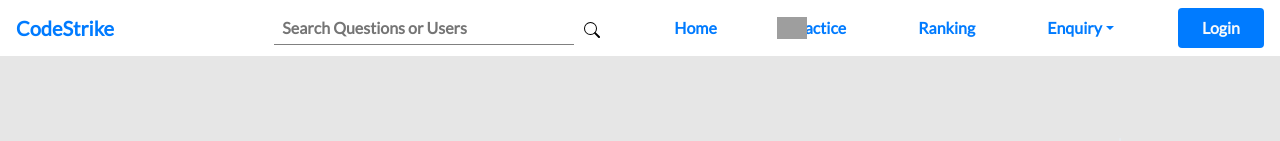
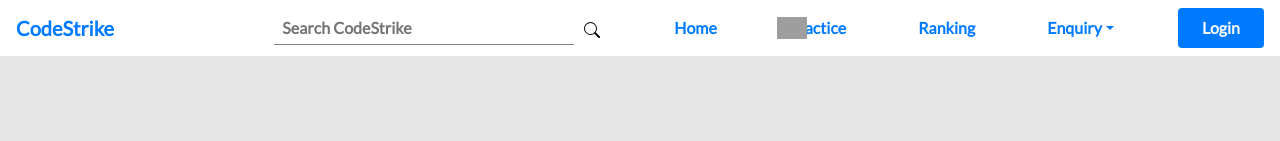
Before and after one commit to kaizen-cmd/explore-nextJS, a Next.js app: page /contest/1 in a window 1280 px wide. Shown: the top 141 px of the page. Built offline with nearby package versions, Linux system fonts and the light colour scheme; grey boxes are pictures that could not be loaded.

Commit message:
search placeholder changed

```diff
--- a/components/common/navbar.jsx
+++ b/components/common/navbar.jsx
@@ -70,7 +70,7 @@ const NavBar = () => {
                 type="text"
                 id="search"
                 className="font-weight-bold py-1 px-2"
-                placeholder="Search Questions or Users"
+                placeholder="Search CodeStrike"
                 style={{
                   outline: "none",
                   border: "none",
```
